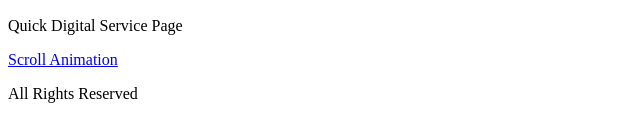
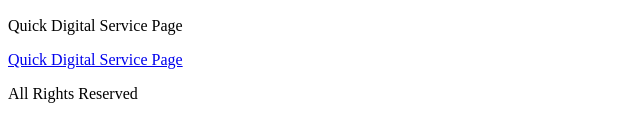
Before and after one commit to Showmmoy/50-Projects-of-Javascript, a plain HTML site: page index.html in a window 1280 px wide. Shown: the part 704-820 px from the top of the page, 0-640 px from the left. Drawn offline with Linux system fonts and the light colour scheme; a script that the page names is missing.

Commit message:
quick site name changed updated

```diff
--- a/index.html
+++ b/index.html
@@ -43,7 +43,7 @@
         <section>
             <h2>Day 6 Making of Basic HTML Page</h2>
             <p>Quick Digital Service Page</p>
-            <a href="quick.html">Scroll Animation</a>
+            <a href="quick.html">Quick Digital Service Page</a>
     </main>
     </section>
     </main>
```
